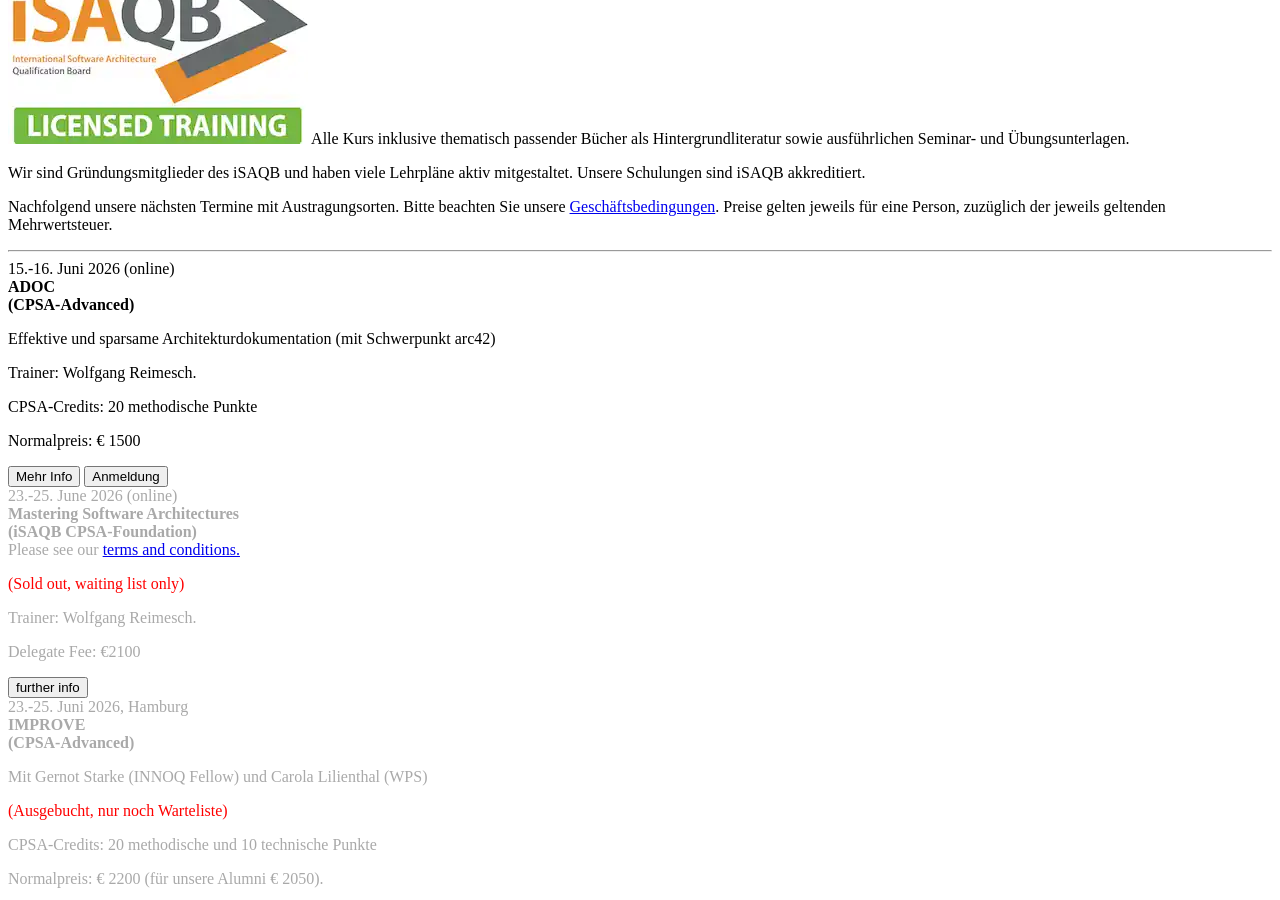
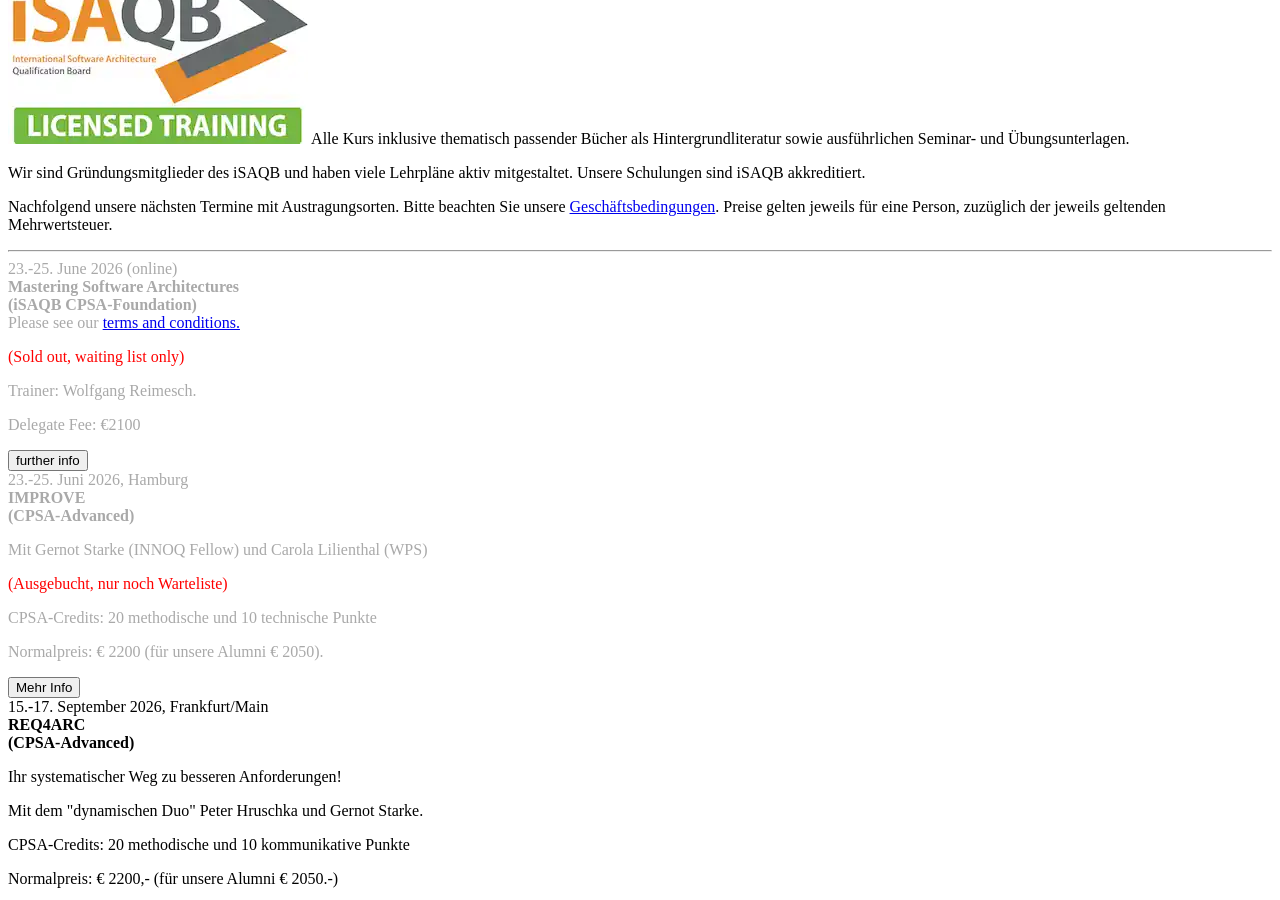
Before and after one commit to arc42/arc42.de-site, a Jekyll site: the page built from _pages/termine.md, in a window 1280 px wide and 900 px high, scrolled down 774 px. Built offline with Jekyll 4.4.1, drawn with Linux system fonts in a browser that asks for light colours; cached includes are drawn as plain includes.

Commit message:
deleted adoc juni 2026

```diff
--- a/_pages/termine.md
+++ b/_pages/termine.md
@@ -12,12 +12,6 @@
 # attributes:
 # waiting_list:
 courses:
-  - type: "adoc_online"
-    date: "15.-16. Juni 2026"
-    anchor_id: "adoc-online-jun-2026"
-    trainer: "Wolfgang Reimesch"
-    pricing: "Normalpreis: € 1500"
-    credits: "20 methodische Punkte"
   - type: "msa_online"
     date: "23.-25. June 2026"
     anchor_id: "msa-online-jun-2026"
```
Also changed, not shown: _pages/anmeldung.md (+0 -1 lines).
